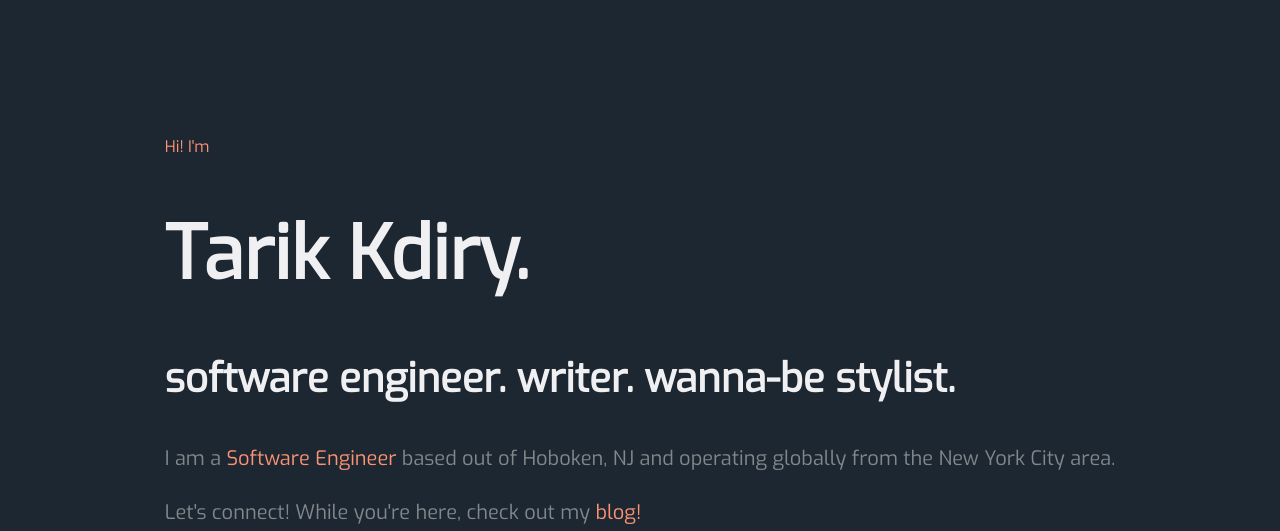
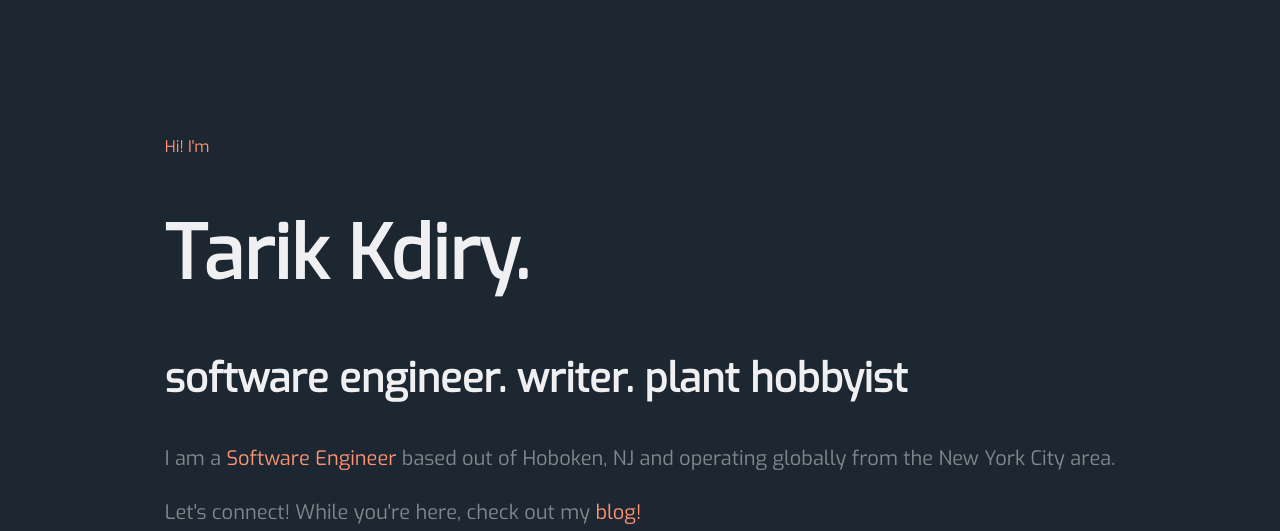
Before and after one commit to tarikkdiry/tarikkdiry.com, a Gatsby site: page / in a window 1280 px wide. Shown: the part 124-655 px from the top of the page. Built offline with nearby package versions, Linux system fonts and the light colour scheme; Gatsby itself is replaced by a stand-in of ours.

Commit message:
randomize intro attribute

```diff
--- a/src/components/molecules/Intro/index.js
+++ b/src/components/molecules/Intro/index.js
@@ -5,12 +5,19 @@ import resume from "../../../assets/documents/tarik_kdiry_resume.pdf";
 import '../../../styles/_variables.scss';
 import '../../../styles/global.scss';
 
+const randomizeAttribute = () => {
+    let attr = ["fashion enthusiast", "wanna-be stylist", "plant hobbyist"];
+    return attr[Math.floor(Math.random() * attr.length)];
+}
+
 const Intro = () => {
+    let intro = `software engineer. writer. ${randomizeAttribute()}`;
+
     return (
         <div className={styles.container}>
             <p>Hi! I'm</p>
                 <h1>Tarik Kdiry.</h1>
-                <h3>software engineer. writer. wanna-be stylist.</h3>
+                <h3>{`software engineer. writer. ${randomizeAttribute()}`}</h3>
                 <h4>I am a <a href={resume} target="_blank" className={styles.links}>Software Engineer</a> based out of Hoboken, NJ and operating globally from the New York City area.</h4>
                 <h4>Let's connect! While you're here, check out my <Link to='/blog' target="_blank" className={styles.links}>blog!</Link></h4>
         </div>
```
